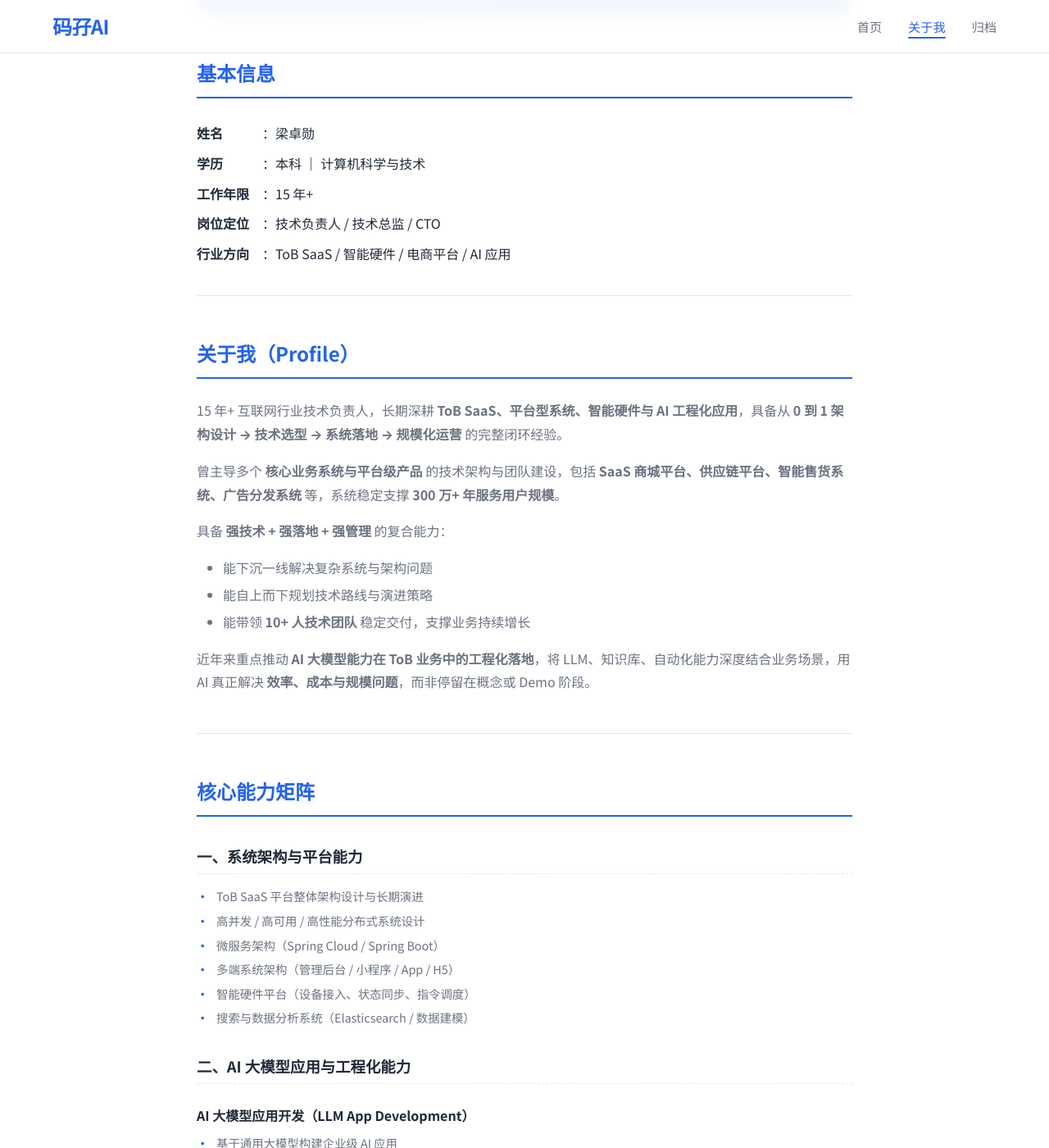
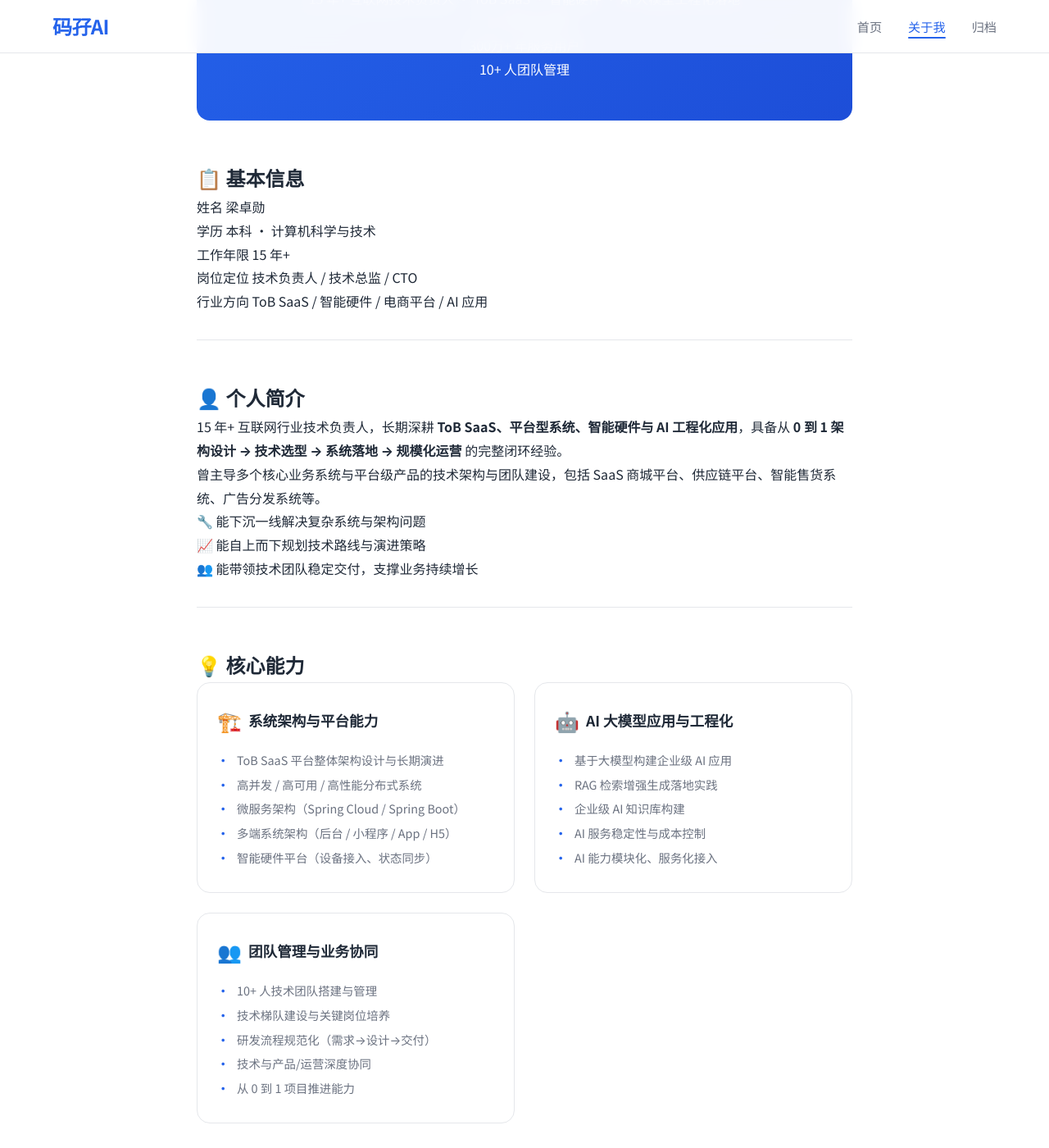
Before and after one commit to yqdaddy/aboutme, a Jekyll site: the page built from about.md, in a window 1280 px wide and 1400 px high, scrolled down 473 px. Shown: the whole window at 82% size. Built offline with Jekyll 4.4.1, drawn with Linux system fonts in a browser that asks for light colours; some of the changed text lies outside the part shown.

Commit message:
revert: 恢复关于我页面到卡片式布局版本
https://claude.ai/code/session_019xT3m9RbZjjgw1wm1bGxuF

```diff
--- a/about.md
+++ b/about.md
@@ -1,256 +1,353 @@
 ---
 layout: page
 title: 关于我
+subtitle: 技术负责人 / 技术总监
 ---
 
 <div class="resume-page">
 
-<!-- Hero -->
+<!-- Hero 个人介绍 -->
 <section class="resume-hero">
-  <h1 class="resume-name">梁卓勋</h1>
-  <p class="resume-title">技术负责人 / 技术总监</p>
-  <p class="resume-tagline">15 年+ 互联网技术负责人 ｜ ToB SaaS · 智能硬件 · AI 大模型工程化落地</p>
-</section>
-
-<!-- 基本信息 -->
-<section class="resume-section">
-  <h2 class="section-title">基本信息</h2>
-  <ul class="info-list">
-    <li><strong>姓名</strong>：梁卓勋</li>
-    <li><strong>学历</strong>：本科 ｜ 计算机科学与技术</li>
-    <li><strong>工作年限</strong>：15 年+</li>
-    <li><strong>岗位定位</strong>：技术负责人 / 技术总监 / CTO</li>
-    <li><strong>行业方向</strong>：ToB SaaS / 智能硬件 / 电商平台 / AI 应用</li>
-  </ul>
-</section>
-
-<!-- 关于我 -->
-<section class="resume-section">
-  <h2 class="section-title">关于我（Profile）</h2>
-  <div class="profile-content">
-    <p>15 年+ 互联网行业技术负责人，长期深耕 <strong>ToB SaaS、平台型系统、智能硬件与 AI 工程化应用</strong>，具备从 <strong>0 到 1 架构设计 → 技术选型 → 系统落地 → 规模化运营</strong> 的完整闭环经验。</p>
-    <p>曾主导多个 <strong>核心业务系统与平台级产品</strong> 的技术架构与团队建设，包括 <strong>SaaS 商城平台、供应链平台、智能售货系统、广告分发系统</strong> 等，系统稳定支撑 <strong>300 万+ 年服务用户规模</strong>。</p>
-    <p>具备 <strong>强技术 + 强落地 + 强管理</strong> 的复合能力：</p>
-    <ul>
-      <li>能下沉一线解决复杂系统与架构问题</li>
-      <li>能自上而下规划技术路线与演进策略</li>
-      <li>能带领 <strong>10+ 人技术团队</strong> 稳定交付，支撑业务持续增长</li>
-    </ul>
-    <p>近年来重点推动 <strong>AI 大模型能力在 ToB 业务中的工程化落地</strong>，将 LLM、知识库、自动化能力深度结合业务场景，用 AI 真正解决 <strong>效率、成本与规模问题</strong>，而非停留在概念或 Demo 阶段。</p>
+  <div class="resume-hero-content">
+    <h1 class="resume-name">梁卓勋</h1>
+    <p class="resume-title">技术负责人 / 技术总监</p>
+    <p class="resume-tagline">15 年+ 互联网技术负责人 · ToB SaaS · 智能硬件 · AI 大模型工程化落地</p>
+    <div class="resume-highlights">
+      <div class="highlight-item">
+        <span class="highlight-number">15+</span>
+        <span class="highlight-label">年技术经验</span>
+      </div>
+      <div class="highlight-item">
+        <span class="highlight-number">300万+</span>
+        <span class="highlight-label">年服务用户</span>
+      </div>
+      <div class="highlight-item">
+        <span class="highlight-number">10+</span>
+        <span class="highlight-label">人团队管理</span>
+      </div>
+    </div>
   </div>
 </section>
 
-<!-- 核心能力矩阵 -->
+<!-- 基本信息卡片 -->
 <section class="resume-section">
-  <h2 class="section-title">核心能力矩阵</h2>
+  <h2 class="section-heading">
+    <span class="heading-icon">📋</span>
+    基本信息
+  </h2>
+  <div class="info-cards">
+    <div class="info-card">
+      <span class="info-label">姓名</span>
+      <span class="info-value">梁卓勋</span>
+    </div>
+    <div class="info-card">
+      <span class="info-label">学历</span>
+      <span class="info-value">本科 · 计算机科学与技术</span>
+    </div>
+    <div class="info-card">
+      <span class="info-label">工作年限</span>
+      <span class="info-value">15 年+</span>
+    </div>
+    <div class="info-card">
+      <span class="info-label">岗位定位</span>
+      <span class="info-value">技术负责人 / 技术总监 / CTO</span>
+    </div>
+    <div class="info-card">
+      <span class="info-label">行业方向</span>
+      <span class="info-value">ToB SaaS / 智能硬件 / 电商平台 / AI 应用</span>
+    </div>
+  </div>
+</section>
 
-  <h3 class="subsection-title">一、系统架构与平台能力</h3>
-  <ul class="ability-list">
-    <li>ToB SaaS 平台整体架构设计与长期演进</li>
-    <li>高并发 / 高可用 / 高性能分布式系统设计</li>
-    <li>微服务架构（Spring Cloud / Spring Boot）</li>
-    <li>多端系统架构（管理后台 / 小程序 / App / H5）</li>
-    <li>智能硬件平台（设备接入、状态同步、指令调度）</li>
-    <li>搜索与数据分析系统（Elasticsearch / 数据建模）</li>
-  </ul>
+<!-- 个人简介 -->
+<section class="resume-section">
+  <h2 class="section-heading">
+    <span class="heading-icon">👤</span>
+    个人简介
+  </h2>
+  <div class="profile-card">
+    <p>15 年+ 互联网行业技术负责人，长期深耕 <strong>ToB SaaS、平台型系统、智能硬件与 AI 工程化应用</strong>，具备从 <strong>0 到 1 架构设计 → 技术选型 → 系统落地 → 规模化运营</strong> 的完整闭环经验。</p>
+    <p>曾主导多个核心业务系统与平台级产品的技术架构与团队建设，包括 SaaS 商城平台、供应链平台、智能售货系统、广告分发系统等。</p>
+    <div class="profile-strengths">
+      <div class="strength-item">
+        <span class="strength-icon">🔧</span>
+        <span>能下沉一线解决复杂系统与架构问题</span>
+      </div>
+      <div class="strength-item">
+        <span class="strength-icon">📈</span>
+        <span>能自上而下规划技术路线与演进策略</span>
+      </div>
+      <div class="strength-item">
+        <span class="strength-icon">👥</span>
+        <span>能带领技术团队稳定交付，支撑业务持续增长</span>
+      </div>
+    </div>
+  </div>
+</section>
 
-  <h3 class="subsection-title">二、AI 大模型应用与工程化能力</h3>
-
-  <h4 class="item-title">AI 大模型应用开发（LLM App Development）</h4>
-  <ul class="ability-list">
-    <li>基于通用大模型构建企业级 AI 应用</li>
-    <li>Prompt 工程 + 业务规则深度结合</li>
-    <li>多模型策略与调用封装</li>
-  </ul>
-
-  <h4 class="item-title">RAG（检索增强生成）落地实践</h4>
-  <ul class="ability-list">
-    <li>构建企业级 AI 知识库</li>
-    <li>向量化存储、相似度检索、结果重排</li>
-    <li>用于业务问答、运营辅助、智能决策</li>
-  </ul>
-
-  <h4 class="item-title">AI 在 ToB 场景的真实应用</h4>
-  <ul class="ability-list">
-    <li>商品 / 内容 / 数据的智能分类与结构化</li>
-    <li>运营分析自动化、业务决策辅助</li>
-    <li>降低人工成本，提高运营效率</li>
-  </ul>
-
-  <h4 class="item-title">AI 工程化治理</h4>
-  <ul class="ability-list">
-    <li>AI 服务稳定性与可用性设计</li>
-    <li>权限控制、调用限流与成本控制</li>
-    <li>AI 能力模块化、服务化接入现有系统</li>
-  </ul>
-
-  <h3 class="subsection-title">三、团队管理与业务协同能力</h3>
-  <ul class="ability-list">
-    <li>10+ 人技术团队搭建与管理经验</li>
-    <li>技术梯队建设与关键岗位培养</li>
-    <li>研发流程规范化（需求 → 设计 → 交付）</li>
-    <li>技术与产品 / 运营 / 业务负责人深度协同</li>
-    <li>从 0 到 1 项目推进及可复制能力建设</li>
-  </ul>
+<!-- 核心能力 -->
+<section class="resume-section">
+  <h2 class="section-heading">
+    <span class="heading-icon">💡</span>
+    核心能力
+  </h2>
+  <div class="ability-grid">
+    <!-- 系统架构 -->
+    <div class="ability-card">
+      <div class="ability-header">
+        <span class="ability-icon">🏗️</span>
+        <h3>系统架构与平台能力</h3>
+      </div>
+      <ul class="ability-list">
+        <li>ToB SaaS 平台整体架构设计与长期演进</li>
+        <li>高并发 / 高可用 / 高性能分布式系统</li>
+        <li>微服务架构（Spring Cloud / Spring Boot）</li>
+        <li>多端系统架构（后台 / 小程序 / App / H5）</li>
+        <li>智能硬件平台（设备接入、状态同步）</li>
+      </ul>
+    </div>
+    <!-- AI 能力 -->
+    <div class="ability-card">
+      <div class="ability-header">
+        <span class="ability-icon">🤖</span>
+        <h3>AI 大模型应用与工程化</h3>
+      </div>
+      <ul class="ability-list">
+        <li>基于大模型构建企业级 AI 应用</li>
+        <li>RAG 检索增强生成落地实践</li>
+        <li>企业级 AI 知识库构建</li>
+        <li>AI 服务稳定性与成本控制</li>
+        <li>AI 能力模块化、服务化接入</li>
+      </ul>
+    </div>
+    <!-- 团队管理 -->
+    <div class="ability-card">
+      <div class="ability-header">
+        <span class="ability-icon">👥</span>
+        <h3>团队管理与业务协同</h3>
+      </div>
+      <ul class="ability-list">
+        <li>10+ 人技术团队搭建与管理</li>
+        <li>技术梯队建设与关键岗位培养</li>
+        <li>研发流程规范化（需求→设计→交付）</li>
+        <li>技术与产品/运营深度协同</li>
+        <li>从 0 到 1 项目推进能力</li>
+      </ul>
+    </div>
+  </div>
 </section>
 
 <!-- 工作经历 -->
 <section class="resume-section">
-  <h2 class="section-title">工作经历</h2>
-
-  <div class="job-item">
-    <div class="job-header">
-      <h3 class="company">深圳市万鲸科技有限公司</h3>
-      <span class="position">技术总监</span>
-      <span class="period">2019.10 – 至今</span>
+  <h2 class="section-heading">
+    <span class="heading-icon">💼</span>
+    工作经历
+  </h2>
+  <div class="timeline">
+    <!-- 万鲸科技 -->
+    <div class="timeline-item">
+      <div class="timeline-marker current"></div>
+      <div class="timeline-content">
+        <div class="timeline-header">
+          <h3 class="company-name">深圳市万鲸科技有限公司</h3>
+          <span class="job-title">技术总监</span>
+          <span class="job-period">2019.10 – 至今</span>
+        </div>
+        <div class="job-tags">
+          <span>ToB 电商平台</span>
+          <span>在线教育</span>
+          <span>AI 智能化系统</span>
+        </div>
+        <div class="job-description">
+          <p><strong>技术架构：</strong>Spring Cloud + Docker 微服务体系，UniApp 多端方案</p>
+          <h4>核心职责</h4>
+          <ul>
+            <li>负责公司整体技术架构规划与技术路线演进</li>
+            <li>主导核心系统架构设计、技术选型与落地</li>
+            <li>管理并培养技术研发团队（10+ 人）</li>
+            <li>推动 AI 能力在业务系统中的规模化落地</li>
+          </ul>
+          <h4>AI 重点成果</h4>
+          <ul>
+            <li>基于企业自有数据构建 AI 知识库</li>
+            <li>将数十万级商品数据通过 AI 进行智能分类与结构化</li>
+            <li>AI 辅助运营分析与决策支持，大幅降低人工成本</li>
+          </ul>
+        </div>
+      </div>
     </div>
-    <p class="job-meta"><strong>业务方向</strong>：ToB 电商平台 / AI 智能化系统<br>
-    <strong>技术架构</strong>：Spring Cloud + Docker 微服务体系，UniApp 多端方案</p>
-
-    <h4 class="item-title">核心职责</h4>
-    <ul>
-      <li>负责公司整体技术架构规划与技术路线演进</li>
-      <li>主导核心系统架构设计、技术选型与落地</li>
-      <li>管理并培养技术研发团队（10+ 人）</li>
-      <li>建立研发流程与交付规范，保障系统稳定运行</li>
-      <li>推动 AI 能力在业务系统中的规模化落地</li>
-    </ul>
-
-    <h4 class="item-title">AI 重点成果</h4>
-    <p><strong>AI 知识库 + 大模型应用落地</strong></p>
-    <ul>
-      <li>基于企业自有数据构建 AI 知识库</li>
-      <li>将 <strong>数十万级商品数据</strong> 通过 AI 进行智能分类与结构化</li>
-      <li>大幅降低人工运营与维护成本</li>
-    </ul>
-    <p><strong>AI 业务赋能</strong></p>
-    <ul>
-      <li>AI 辅助运营分析与决策支持</li>
-      <li>提升数据利用效率，缩短业务响应周期</li>
-      <li>将 AI 能力模块化，作为平台基础能力复用</li>
-    </ul>
-  </div>
-
-  <div class="job-item">
-    <div class="job-header">
-      <h3 class="company">深圳市腾兴无限科技有限公司</h3>
-      <span class="position">项目技术经理</span>
-      <span class="period">2016.05 – 2019.10</span>
+    <!-- 腾兴无限 -->
+    <div class="timeline-item">
+      <div class="timeline-marker"></div>
+      <div class="timeline-content">
+        <div class="timeline-header">
+          <h3 class="company-name">深圳市腾兴无限科技有限公司</h3>
+          <span class="job-title">项目技术经理</span>
+          <span class="job-period">2016.05 – 2019.10</span>
+        </div>
+        <div class="job-description">
+          <ul>
+            <li>主导广告分发平台整体技术方案设计</li>
+            <li>构建高并发、高稳定性的服务端系统</li>
+            <li>支撑平台在 <strong>200+ QPS</strong> 场景下稳定运行</li>
+          </ul>
+        </div>
+      </div>
     </div>
-    <ul>
-      <li>主导广告分发平台整体技术方案设计</li>
-      <li>负责系统架构、需求拆解与研发组织</li>
-      <li>构建高并发、高稳定性的服务端系统</li>
-      <li>提出并落地核心数据同步与处理方案</li>
-      <li>支撑平台在 <strong>200+ QPS</strong> 场景下稳定运行</li>
-    </ul>
-  </div>
-
-  <div class="job-item">
-    <div class="job-header">
-      <h3 class="company">深圳市锐讯无限科技有限公司</h3>
-      <span class="position">软件工程师</span>
-      <span class="period">2012.12 – 2016.05</span>
+    <!-- 锐讯无限 -->
+    <div class="timeline-item">
+      <div class="timeline-marker"></div>
+      <div class="timeline-content">
+        <div class="timeline-header">
+          <h3 class="company-name">深圳市锐讯无限科技有限公司</h3>
+          <span class="job-title">软件工程师</span>
+          <span class="job-period">2012.12 – 2016.05</span>
+        </div>
+        <div class="job-description">
+          <ul>
+            <li>服务端系统设计、开发与部署</li>
+            <li>客户端与服务端协议设计</li>
+            <li>系统安全性与稳定性优化</li>
+          </ul>
+        </div>
+      </div>
     </div>
-    <ul>
-      <li>服务端系统设计、开发与部署</li>
-      <li>客户端与服务端协议设计</li>
-      <li>系统安全性与稳定性优化</li>
-    </ul>
-  </div>
-
-  <div class="job-item">
-    <div class="job-header">
-      <h3 class="company">深圳市彩秀科技有限公司</h3>
-      <span class="position">软件工程师</span>
-      <span class="period">2010.03 – 2012.12</span>
+    <!-- 彩秀科技 -->
+    <div class="timeline-item">
+      <div class="timeline-marker"></div>
+      <div class="timeline-content">
+        <div class="timeline-header">
+          <h3 class="company-name">深圳市彩秀科技有限公司</h3>
+          <span class="job-title">软件工程师</span>
+          <span class="job-period">2010.03 – 2012.12</span>
+        </div>
+        <div class="job-description">
+          <ul>
+            <li>Android 客户端与服务端 API 开发</li>
+            <li>广告平台与数据处理系统建设</li>
+          </ul>
+        </div>
+      </div>
     </div>
-    <ul>
-      <li>Android 客户端与服务端 API 开发</li>
-      <li>广告平台与数据处理系统建设</li>
-      <li>MySQL 数据库设计与维护</li>
-    </ul>
   </div>
 </section>
 
-<!-- 核心项目经验 -->
+<!-- 核心项目 -->
 <section class="resume-section">
-  <h2 class="section-title">核心项目经验</h2>
-
-  <div class="project-item">
-    <h3 class="project-name">智能货柜售卖系统（0 → 1）</h3>
-    <p class="project-role"><strong>角色</strong>：技术负责人 / 架构负责人</p>
-    <ul>
-      <li>构建完整智能售卖系统闭环（下单 / 开门 / 识别 / 结算 / 补货）</li>
-      <li>设备状态同步、指令调度与异常处理</li>
-      <li>系统可复制、可扩展，支持规模化铺设</li>
-    </ul>
-  </div>
-
-  <div class="project-item">
-    <h3 class="project-name">鲸旦电商平台（S2B2C）</h3>
-    <p class="project-role"><strong>角色</strong>：技术总负责人</p>
-    <ul>
-      <li>微服务架构设计与落地</li>
-      <li>支撑百万级用户规模</li>
-      <li>自动化部署与多端统一开发</li>
-    </ul>
+  <h2 class="section-heading">
+    <span class="heading-icon">🚀</span>
+    核心项目
+  </h2>
+  <div class="project-grid">
+    <div class="project-card">
+      <div class="project-header">
+        <h3>智能货柜售卖系统</h3>
+        <span class="project-badge">0 → 1</span>
+      </div>
+      <p class="project-role">技术负责人 / 架构负责人</p>
+      <ul class="project-details">
+        <li>构建完整智能售卖系统闭环（下单/开门/识别/结算/补货）</li>
+        <li>设备状态同步、指令调度与异常处理</li>
+        <li>系统可复制、可扩展，支持规模化铺设</li>
+      </ul>
+    </div>
+    <div class="project-card">
+      <div class="project-header">
+        <h3>鲸旦电商平台</h3>
+        <span class="project-badge">S2B2C</span>
+      </div>
+      <p class="project-role">技术总负责人</p>
+      <ul class="project-details">
+        <li>微服务架构设计与落地</li>
+        <li>支撑百万级用户规模</li>
+        <li>自动化部署与多端统一开发</li>
+      </ul>
+    </div>
   </div>
 </section>
 
 <!-- 教育背景 -->
 <section class="resume-section">
-  <h2 class="section-title">教育背景</h2>
-  <ul class="education-list">
-    <li><strong>本科</strong> ｜ 华南师范大学 ｜ 计算机科学与技术</li>
-    <li><strong>大专</strong> ｜ 深圳职业技术学院 ｜ 计算机技术应用</li>
-  </ul>
+  <h2 class="section-heading">
+    <span class="heading-icon">🎓</span>
+    教育背景
+  </h2>
+  <div class="education-list">
+    <div class="education-item">
+      <div class="edu-degree">本科</div>
+      <div class="edu-info">
+        <span class="edu-school">华南师范大学</span>
+        <span class="edu-major">计算机科学与技术</span>
+      </div>
+    </div>
+    <div class="education-item">
+      <div class="edu-degree">大专</div>
+      <div class="edu-info">
+        <span class="edu-school">深圳职业技术学院</span>
+        <span class="edu-major">计算机技术应用</span>
+      </div>
+    </div>
+  </div>
 </section>
 
 <!-- 技能清单 -->
 <section class="resume-section">
-  <h2 class="section-title">技能清单（技术负责人视角）</h2>
-
-  <div class="skill-group">
-    <h4 class="skill-category">核心能力</h4>
-    <ul>
-      <li>系统架构设计 / 技术决策</li>
-      <li>ToB SaaS 平台建设</li>
-      <li>AI 大模型应用开发（LLM / RAG）</li>
-    </ul>
-  </div>
-
-  <div class="skill-group">
-    <h4 class="skill-category">后端技术</h4>
-    <ul>
-      <li>Java / Spring Boot / Spring Cloud</li>
-      <li>MySQL / Redis / Elasticsearch</li>
-      <li>RabbitMQ / Docker</li>
-    </ul>
-  </div>
-
-  <div class="skill-group">
-    <h4 class="skill-category">前端与多端</h4>
-    <ul>
-      <li>Vue / UniApp / 小程序</li>
-    </ul>
-  </div>
-
-  <div class="skill-group">
-    <h4 class="skill-category">AI & 数据</h4>
-    <ul>
-      <li>AI 知识库构建</li>
-      <li>向量检索 / 语义搜索</li>
-      <li>AI 服务工程化</li>
-    </ul>
-  </div>
-
-  <div class="skill-group">
-    <h4 class="skill-category">工程与管理</h4>
-    <ul>
-      <li>Jenkins / Git / CI/CD</li>
-      <li>技术团队管理与流程建设</li>
-    </ul>
+  <h2 class="section-heading">
+    <span class="heading-icon">🛠️</span>
+    技能清单
+  </h2>
+  <div class="skills-grid">
+    <div class="skill-category">
+      <h3 class="skill-category-title">核心能力</h3>
+      <div class="skill-tags-row">
+        <span class="skill-tag primary">系统架构设计</span>
+        <span class="skill-tag primary">技术决策</span>
+        <span class="skill-tag primary">ToB SaaS</span>
+        <span class="skill-tag primary">AI 大模型应用</span>
+        <span class="skill-tag primary">LLM</span>
+        <span class="skill-tag primary">RAG</span>
+      </div>
+    </div>
+    <div class="skill-category">
+      <h3 class="skill-category-title">后端技术</h3>
+      <div class="skill-tags-row">
+        <span class="skill-tag backend">Java</span>
+        <span class="skill-tag backend">Spring Boot</span>
+        <span class="skill-tag backend">Spring Cloud</span>
+        <span class="skill-tag backend">MySQL</span>
+        <span class="skill-tag backend">Redis</span>
+        <span class="skill-tag backend">Elasticsearch</span>
+        <span class="skill-tag backend">RabbitMQ</span>
+        <span class="skill-tag backend">Docker</span>
+      </div>
+    </div>
+    <div class="skill-category">
+      <h3 class="skill-category-title">前端与多端</h3>
+      <div class="skill-tags-row">
+        <span class="skill-tag frontend">Vue</span>
+        <span class="skill-tag frontend">UniApp</span>
+        <span class="skill-tag frontend">小程序</span>
+      </div>
+    </div>
+    <div class="skill-category">
+      <h3 class="skill-category-title">AI & 数据</h3>
+      <div class="skill-tags-row">
+        <span class="skill-tag ai">AI 知识库</span>
+        <span class="skill-tag ai">向量检索</span>
+        <span class="skill-tag ai">语义搜索</span>
+        <span class="skill-tag ai">AI 服务工程化</span>
+      </div>
+    </div>
+    <div class="skill-category">
+      <h3 class="skill-category-title">工程与管理</h3>
+      <div class="skill-tags-row">
+        <span class="skill-tag devops">Jenkins</span>
+        <span class="skill-tag devops">Git</span>
+        <span class="skill-tag devops">CI/CD</span>
+        <span class="skill-tag devops">团队管理</span>
+        <span class="skill-tag devops">流程建设</span>
+      </div>
+    </div>
   </div>
 </section>
 
```
